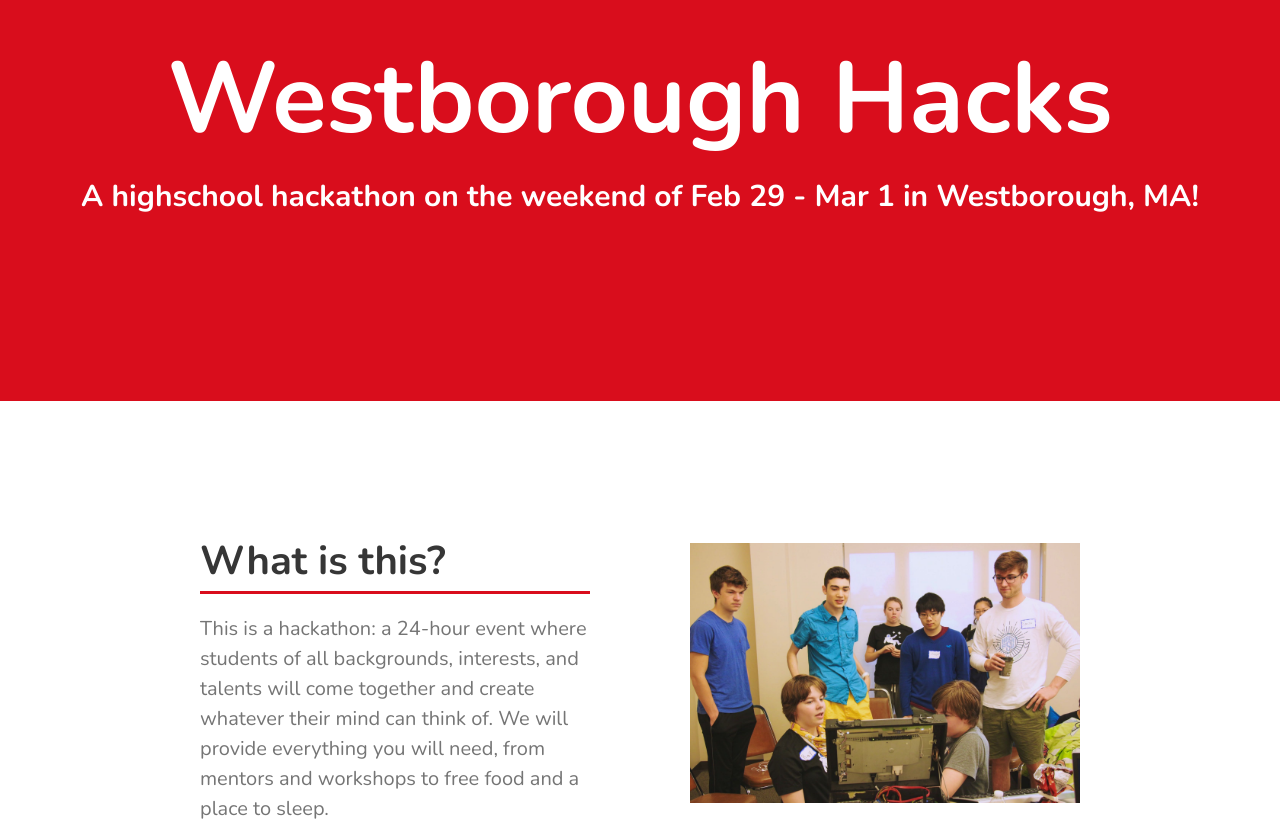
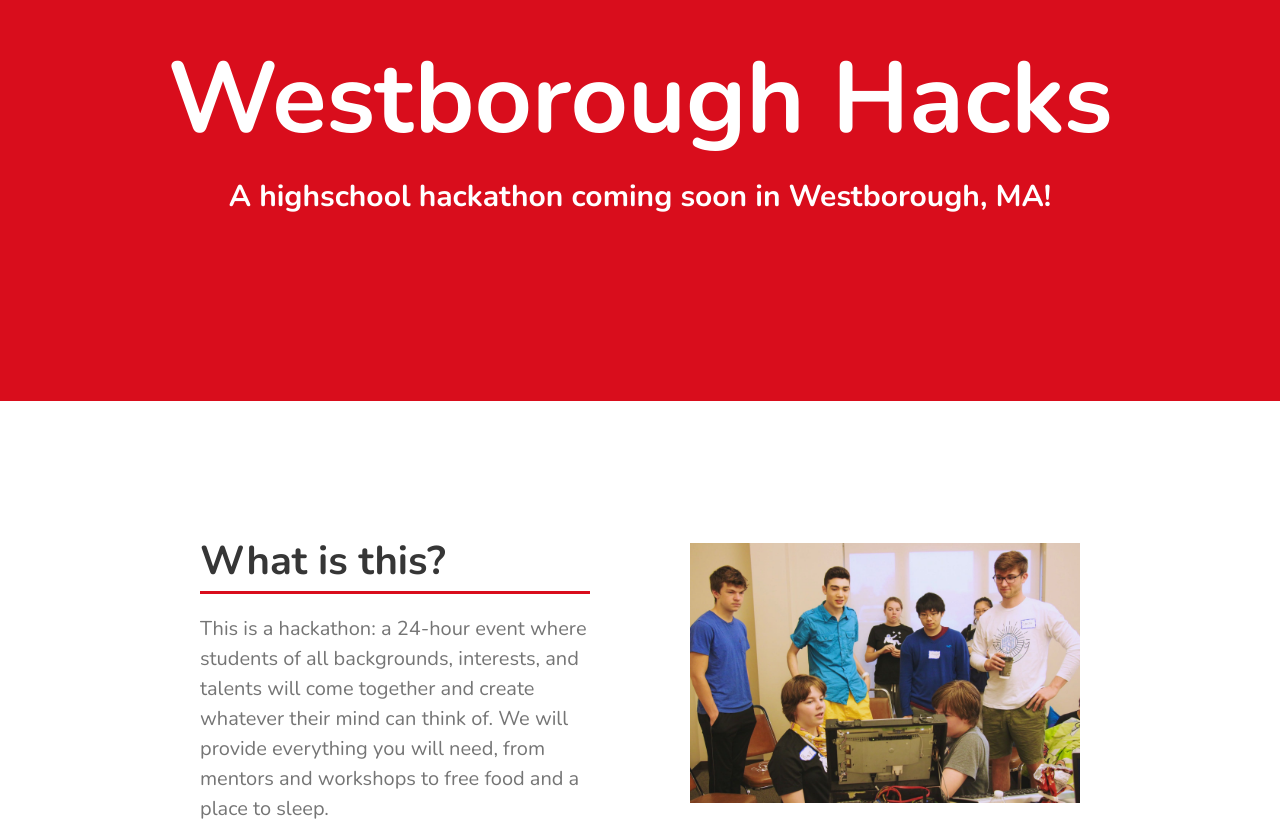
Before and after one commit to saharshy29/westborough-hacks, a plain HTML site: page index.html in a window 1280 px wide. Shown: the part 159-986 px from the top of the page. Drawn offline with nearby package versions, Linux system fonts and the light colour scheme.

Commit message:
removed date from website

```diff
--- a/index.html
+++ b/index.html
@@ -24,7 +24,7 @@
       <div class="text-box">
         <div class="container">
           <h1 class="heading-text">Westborough Hacks</h1>
-          <h3>A highschool hackathon on the weekend of Feb 29 - Mar 1 in Westborough, MA!</h3>
+          <h3>A highschool hackathon coming soon in Westborough, MA!</h3>
         </div>
         <!-- <div class="btn">Sign-up now!</div> -->
       </div>
```
